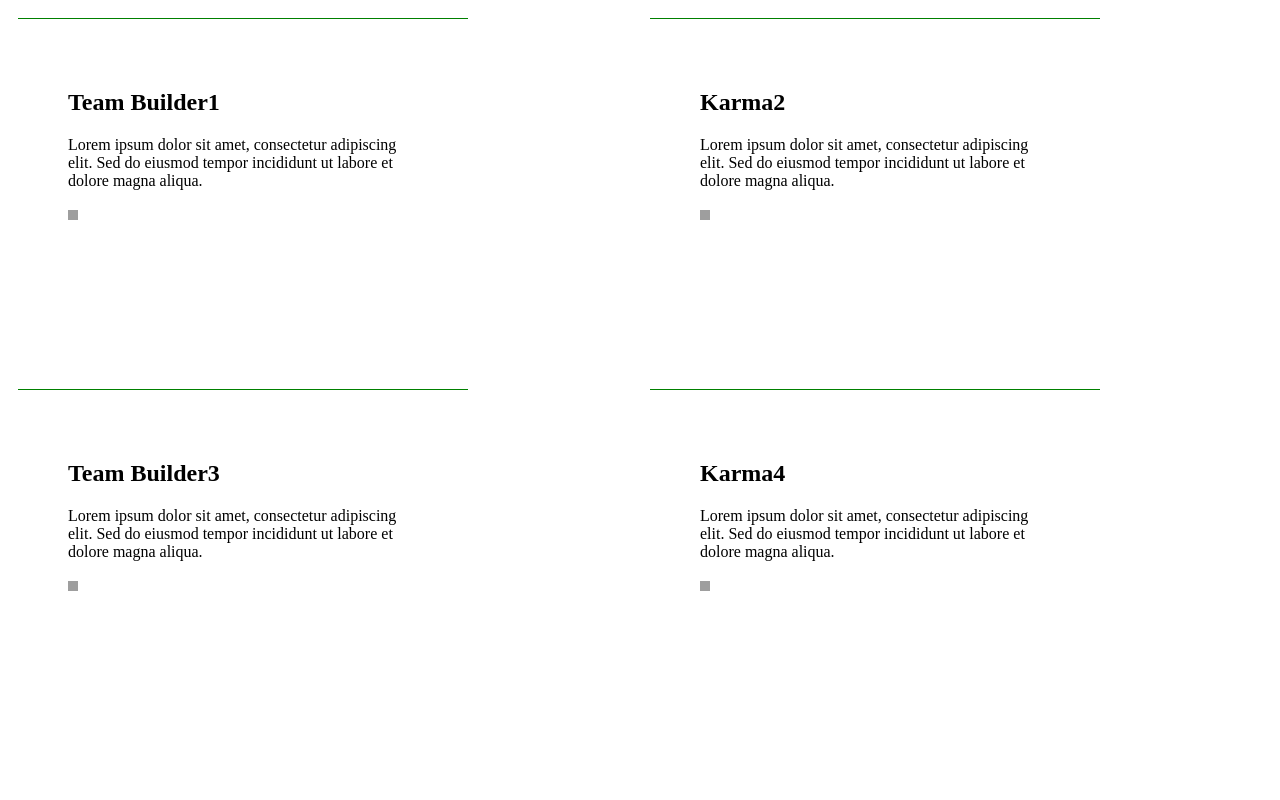
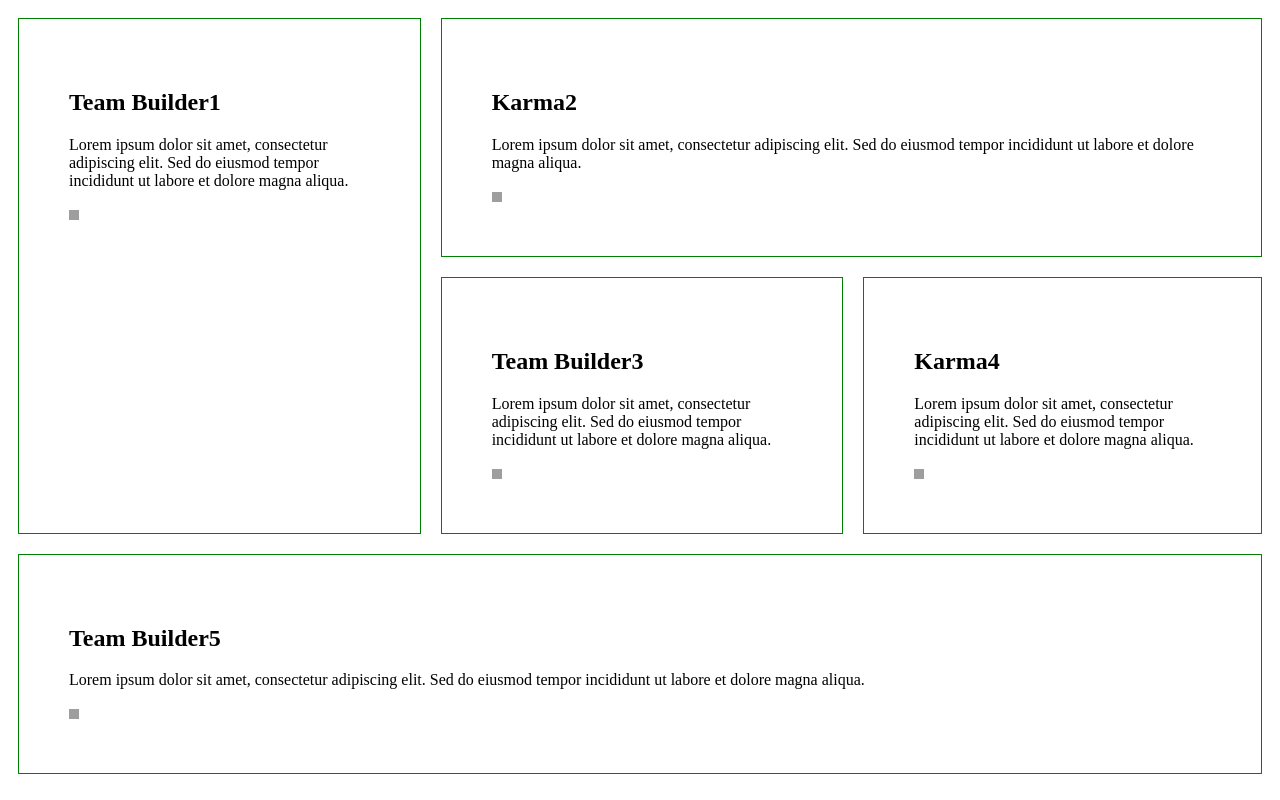
Before and after one commit to Tom4s123/auladh01, a plain HTML site: page grid.html in a window 1280 px wide. Drawn offline with Linux system fonts and the light colour scheme; grey boxes are pictures that could not be loaded.

Commit message:
segunda alteração

```diff
--- a/css/grid_.css
+++ b/css/grid_.css
@@ -3,16 +3,42 @@ img{
     height: 10px;
 }
 
-.card{
-    width: 350px;
-    height: 250px;
+.card1{
     padding: 50px;
-    border-top: 1px solid green;
+    border: 1px solid green;
     margin: 10px;
+    grid-area: area1;
+}
+.card2{
+    padding: 50px;
+    border: 1px solid green;
+    margin: 10px;
+    grid-area: area2;
+}
+.card3{
+    padding: 50px;
+    border: 1px solid green;
+    margin: 10px;
+    grid-area: area3;
+}
+.card4{
+    padding: 50px;
+    border: 1px solid green;
+    margin: 10px;
+    grid-area: area4;
+}
+.card5{
+    padding: 50px;
+    border: 1px solid green;
+    margin: 10px;
+    grid-area: area5;
 }
 
 main{
     display: grid;
-    grid: auto auto / auto auto;
+    grid-template-areas:
+    "area1 area2 area2"
+    "area1 area3 area4"
+    "area5 area5 area5"
 
 }
--- a/grid.html
+++ b/grid.html
@@ -9,23 +9,28 @@
 </head>
 <body>
     <main>
-        <div class="card">
+        <div class="card1">
             <h2>Team Builder1</h2>
             <p>Lorem ipsum dolor sit amet, consectetur adipiscing elit. Sed do eiusmod tempor incididunt ut labore et dolore magna aliqua.</p>
             <img src="https://encrypted-tbn0.gstatic.com/images?q=tbn:ANd9GcQRt_JtzhU6BiLY_rc1hxdlLoE_Cy8llGKkv-m4zl77LQ&s=10" alt="">
         </div>
-        <div class="card">
+        <div class="card2">
             <h2>Karma2</h2>
             <p>Lorem ipsum dolor sit amet, consectetur adipiscing elit. Sed do eiusmod tempor incididunt ut labore et dolore magna aliqua.</p>
             <img src="https://encrypted-tbn0.gstatic.com/images?q=tbn:ANd9GcQRt_JtzhU6BiLY_rc1hxdlLoE_Cy8llGKkv-m4zl77LQ&s=10" alt="">
         </div>
-        <div class="card">
+        <div class="card3">
             <h2>Team Builder3</h2>
             <p>Lorem ipsum dolor sit amet, consectetur adipiscing elit. Sed do eiusmod tempor incididunt ut labore et dolore magna aliqua.</p>
             <img src="https://encrypted-tbn0.gstatic.com/images?q=tbn:ANd9GcQRt_JtzhU6BiLY_rc1hxdlLoE_Cy8llGKkv-m4zl77LQ&s=10" alt="">
         </div>
-        <div class="card">
+        <div class="card4">
             <h2>Karma4</h2>
+            <p>Lorem ipsum dolor sit amet, consectetur adipiscing elit. Sed do eiusmod tempor incididunt ut labore et dolore magna aliqua.</p>
+            <img src="https://encrypted-tbn0.gstatic.com/images?q=tbn:ANd9GcQRt_JtzhU6BiLY_rc1hxdlLoE_Cy8llGKkv-m4zl77LQ&s=10" alt="">
+        </div>
+        <div class="card5">
+            <h2>Team Builder5</h2>
             <p>Lorem ipsum dolor sit amet, consectetur adipiscing elit. Sed do eiusmod tempor incididunt ut labore et dolore magna aliqua.</p>
             <img src="https://encrypted-tbn0.gstatic.com/images?q=tbn:ANd9GcQRt_JtzhU6BiLY_rc1hxdlLoE_Cy8llGKkv-m4zl77LQ&s=10" alt="">
         </div>
```
